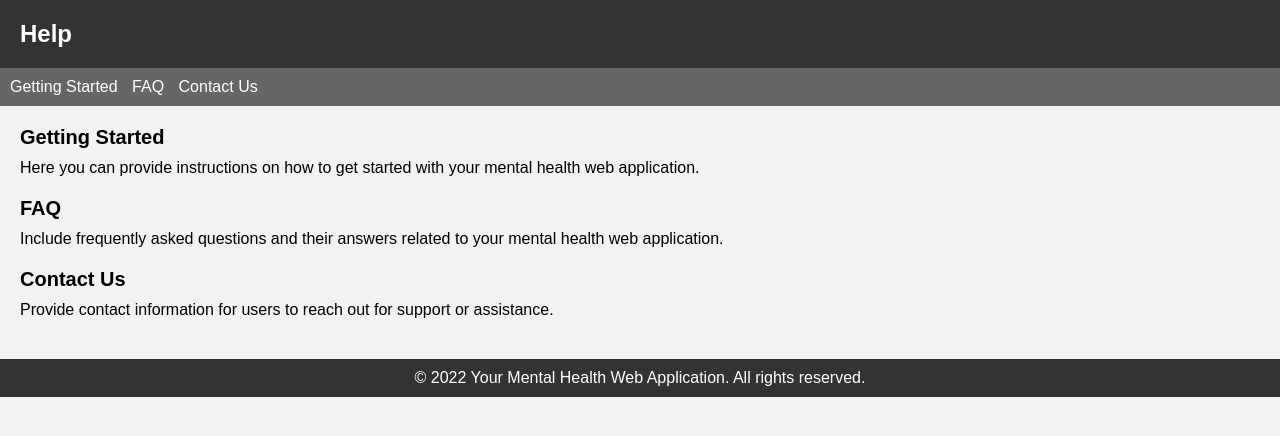
After one commit to RishiR297/hackED2024, a Flask app: page /help in a window 1280 px wide. The commit adds this page. Shown: the top 436 px of the page. Run offline with Flask 3, Linux system fonts and the light colour scheme.

Commit message:
some new stuff

```diff
--- a/accesible_mental_health/app.py
+++ b/accesible_mental_health/app.py
@@ -24,6 +24,10 @@ def login():
 @app.route('/forgot_password')
 def forgot_password():
     return render_template('forgot_password.html')
+
+@app.route('/help')
+def help():
+    return render_template('help.html')
 
 # code for graph
 y_values = []
--- /dev/null
+++ b/accesible_mental_health/static/css/help.css
@@ -0,0 +1,70 @@
+/* FILEPATH: /c:/MyStuff/Self Study/Git/winter-repo/hackED2024/accesible_mental_health/static/css/help.css */
+
+/* Reset default styles */
+body, h1, h2, p, ul, li {
+    margin: 0;
+    padding: 0;
+}
+
+/* Set font and background color */
+body {
+    font-family: Arial, sans-serif;
+    background-color: #f2f2f2;
+}
+
+/* Style header */
+header {
+    background-color: #333;
+    color: #fff;
+    padding: 20px;
+}
+
+header h1 {
+    font-size: 24px;
+}
+
+/* Style navigation */
+nav {
+    background-color: #666;
+    padding: 10px;
+}
+
+nav ul {
+    list-style-type: none;
+}
+
+nav ul li {
+    display: inline;
+    margin-right: 10px;
+}
+
+nav ul li a {
+    color: #fff;
+    text-decoration: none;
+}
+
+/* Style main content */
+main {
+    padding: 20px;
+}
+
+section {
+    margin-bottom: 20px;
+}
+
+section h2 {
+    font-size: 20px;
+    margin-bottom: 10px;
+}
+
+section p {
+    font-size: 16px;
+}
+
+/* Style footer */
+footer {
+    background-color: #333;
+    color: #fff;
+    padding: 10px;
+    text-align: center;
+}
--- /dev/null
+++ b/accesible_mental_health/templates/help.html
@@ -0,0 +1,46 @@
+<!DOCTYPE html>
+<html lang="en">
+<head>
+    <meta charset="UTF-8">
+    <meta name="viewport" content="width=device-width, initial-scale=1.0">
+    <title>Help - Mental Health Web Application</title>
+    <link
+      href="{{ url_for('static',filename='css/help.css') }}"
+      rel="stylesheet"
+    />
+</head>
+<body>
+    <header>
+        <h1>Help</h1>
+    </header>
+
+    <nav>
+        <ul>
+            <li><a href="#getting-started">Getting Started</a></li>
+            <li><a href="#faq">FAQ</a></li>
+            <li><a href="#contact-us">Contact Us</a></li>
+        </ul>
+    </nav>
+
+    <main>
+        <section id="getting-started">
+            <h2>Getting Started</h2>
+            <p>Here you can provide instructions on how to get started with your mental health web application.</p>
+        </section>
+
+        <section id="faq">
+            <h2>FAQ</h2>
+            <p>Include frequently asked questions and their answers related to your mental health web application.</p>
+        </section>
+
+        <section id="contact-us">
+            <h2>Contact Us</h2>
+            <p>Provide contact information for users to reach out for support or assistance.</p>
+        </section>
+    </main>
+
+    <footer>
+        <p>&copy; 2022 Your Mental Health Web Application. All rights reserved.</p>
+    </footer>
+</body>
+</html>
--- a/accesible_mental_health/templates/home.html
+++ b/accesible_mental_health/templates/home.html
@@ -24,10 +24,10 @@
           <!-- links -->
           <ul class="links">
             <li>
-              <a href="{{ url_for('appointments') }}">Appointments</a>
+              <a href="{{ url_for('appointments') }}">Book an Appointments</a>
             </li>
             <li>
-              <a href="providers.html">Health Care Providers</a>
+              <a href="{{ url_for('help') }}">Help</a>
             </li>
             <li>
               <a href="{{ url_for('login') }}">Login</a>
```
Also changed, not shown: accesible_mental_health/templates/providers.html (deleted, +0 -18 lines).
